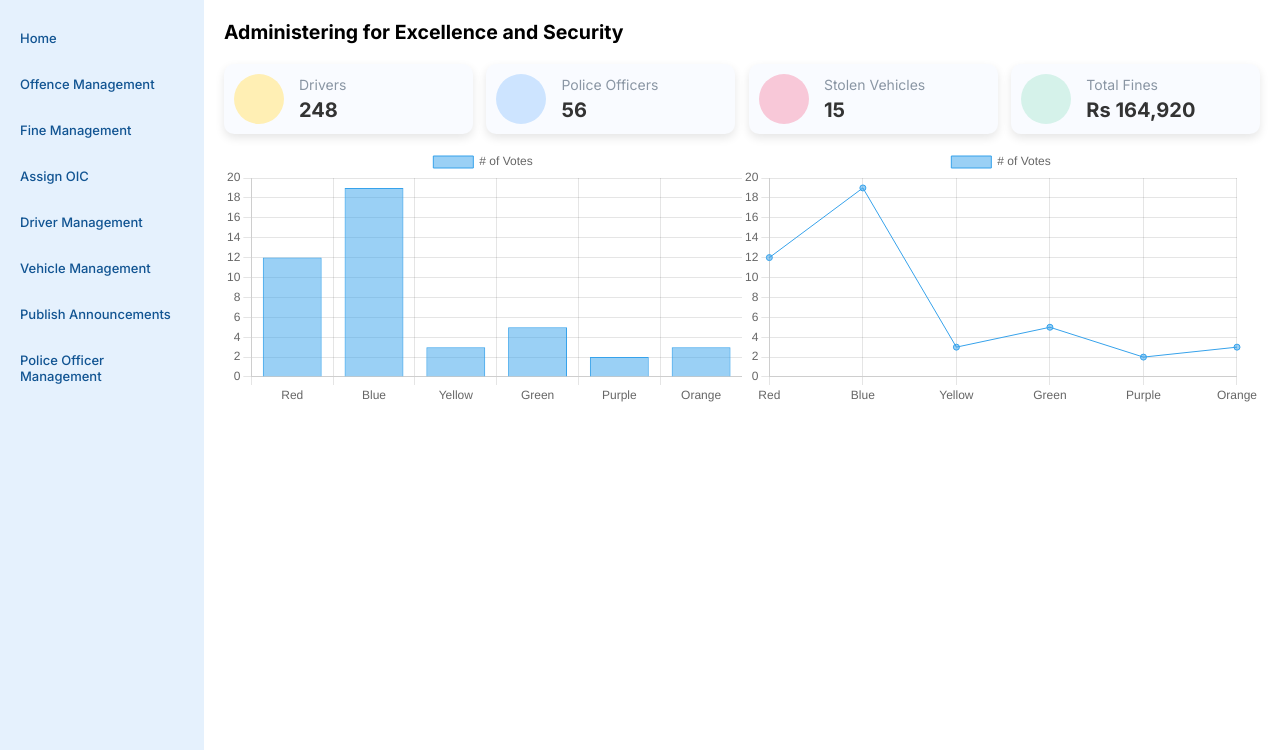
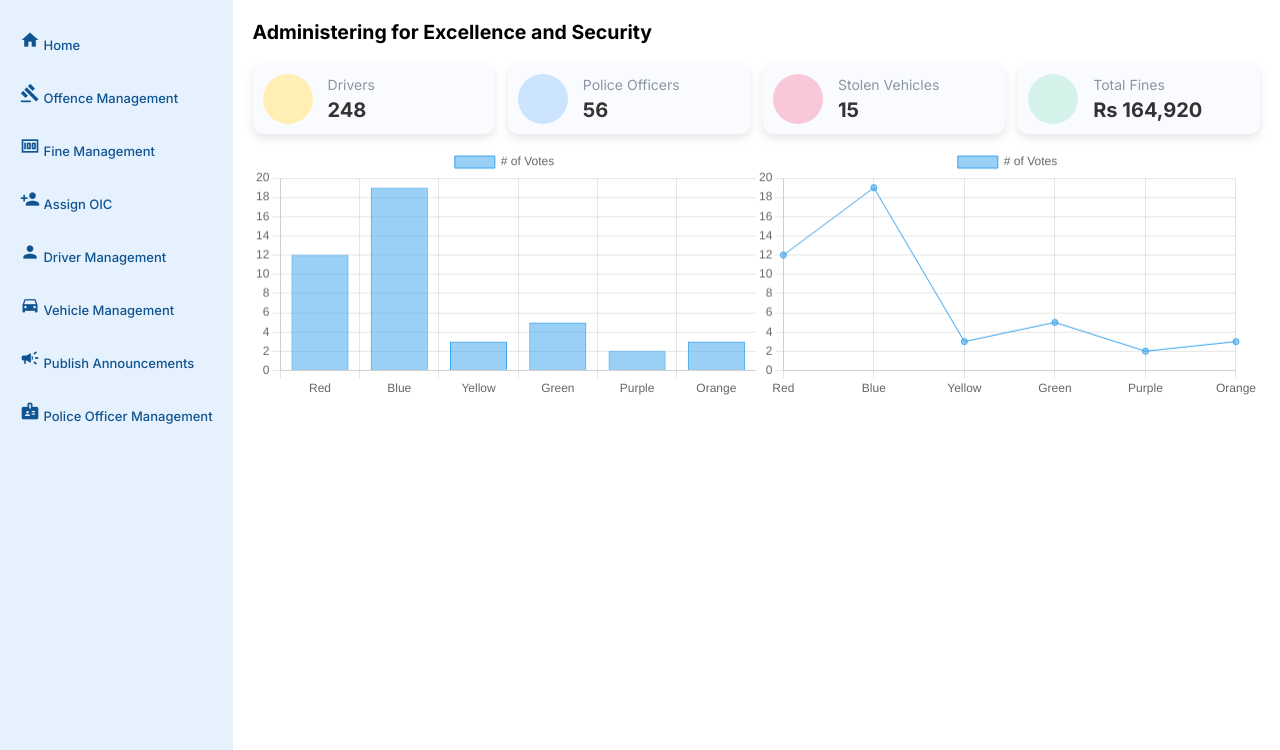
Before and after one commit to DigiFine-Org/DigiFine, a PHP site: page /dashboard/admin/index.php in a window 1280 px wide. Shown: the part 50-800 px from the top of the page. Run offline with PHP 8.4, Linux system fonts and the light colour scheme; the visitor is signed in with stand-in values (Sample User, id 1).

Commit message:
Adding icons to the side bar

```diff
--- a/dashboard/admin/index.php
+++ b/dashboard/admin/index.php
@@ -18,8 +18,10 @@ if ($_SESSION['user']['role'] !== 'admin') {
 <script src="https://cdn.jsdelivr.net/npm/chart.js"></script>
 
 
+
 <main>
     <?php include_once "../includes/navbar.php" ?>
+
 
     <div class="dashboard-layout">
         <?php include_once "../includes/sidebar.php" ?>
--- a/dashboard/dashboard.css
+++ b/dashboard/dashboard.css
@@ -290,3 +290,20 @@ table td.centered {
   transform: scale(1.02);
   box-shadow: 0px 0px 20px rgba(0, 0, 0, 0.2);
 }
+
+
+.material-icons {
+  font-family: 'Material Icons';
+  font-weight: normal;
+  font-style: normal;
+  font-size: 20px; /* Adjust size as needed */
+  line-height: 1;
+  letter-spacing: normal;
+  text-transform: none;
+  display: inline-block;
+  white-space: nowrap;
+  word-wrap: normal;
+  direction: ltr;
+  -webkit-font-feature-settings: 'liga';
+  -webkit-font-smoothing: antialiased;
+}
--- a/dashboard/includes/sidebar.php
+++ b/dashboard/includes/sidebar.php
@@ -2,46 +2,49 @@
 
 $sidebar_user = $_SESSION['user'];
 
-function renderLink(string $title, string $link)
+function renderLink(string $title, string $link, string $icon)
 {
     $path = rtrim($_SERVER['REQUEST_URI'], "/");
     $active = $path === $link || str_starts_with($path, $link . "?");
-    echo "<a href='$link' class=" . ($active ? "active" : "") . ">$title</a>";
+    echo "<a href='$link' class='" . ($active ? "active" : "") . "'>
+            <span class='material-icons'>$icon</span>
+            <span>$title</span>
+          </a>";
 }
 ?>
 <div class="sidebar">
     <?php if ($sidebar_user['role'] === 'oic'): ?>
         <!-- oic links -->
-        <?php renderLink("Home", "/digifine/dashboard/oic/index.php") ?>
-        <?php renderLink("Fines", "/digifine/dashboard/oic/fine-management/index.php") ?>
-        <?php renderLink("Station Officers", "/digifine/dashboard/oic/officer-management/index.php") ?>
-        <?php renderLink("Duty Submissions", "/digifine/dashboard/oic/duty-submissions/index.php") ?>
-        <?php renderLink("Assign Duties", "/digifine/dashboard/oic/assign-duties/index.php") ?>
+        <?php renderLink("Home", "/digifine/dashboard/oic/index.php", "home") ?>
+        <?php renderLink("Fines", "/digifine/dashboard/oic/fine-management/index.php", "money") ?>
+        <?php renderLink("Station Officers", "/digifine/dashboard/oic/officer-management/index.php", "group") ?>
+        <?php renderLink("Duty Submissions", "/digifine/dashboard/oic/duty-submissions/index.php", "description") ?>
+        <?php renderLink("Assign Duties", "/digifine/dashboard/oic/assign-duties/index.php", "assignment") ?>
     <?php endif ?>
 
     <?php if ($sidebar_user['role'] === 'officer'): ?>
-        <?php renderLink("Home", "/digifine/dashboard/officer/index.php") ?>
-        <?php renderLink("Check Vehicle Details", "/digifine/dashboard/officer/check-vehicle-details/index.php") ?>
-        <?php renderLink("Generate E-Ticket", "/digifine/dashboard/officer/generate-e-ticket/index.php") ?>
-        <?php renderLink("Verify Driver Details", "/digifine/dashboard/officer/verify-driver-details/index.php") ?>
-        <?php renderLink("Submit Duty", "/digifine/dashboard/officer/submit-duty/index.php") ?>
+        <?php renderLink("Home", "/digifine/dashboard/officer/index.php", "home") ?>
+        <?php renderLink("Check Vehicle Details", "/digifine/dashboard/officer/check-vehicle-details/index.php", "directions_car") ?>
+        <?php renderLink("Generate E-Ticket", "/digifine/dashboard/officer/generate-e-ticket/index.php", "receipt") ?>
+        <?php renderLink("Verify Driver Details", "/digifine/dashboard/officer/verify-driver-details/index.php", "person_search") ?>
+        <?php renderLink("Submit Duty", "/digifine/dashboard/officer/submit-duty/index.php", "send") ?>
     <?php endif ?>
 
     <?php if ($sidebar_user['role'] === 'driver'): ?>
-        <?php renderLink("Home", "/digifine/dashboard/driver/index.php") ?>
-        <?php renderLink("My Fines", "/digifine/dashboard/driver/my-fines/index.php") ?>
-        <?php renderLink("Gov-Offence List", "/digifine/dashboard/gov-fine-list/index.php") ?>
-        <?php renderLink("Payments", "/digifine/dashboard/driver/payments/index.php") ?>
+        <?php renderLink("Home", "/digifine/dashboard/driver/index.php", "home") ?>
+        <?php renderLink("My Fines", "/digifine/dashboard/driver/my-fines/index.php", "money_off") ?>
+        <?php renderLink("Gov-Offence List", "/digifine/dashboard/gov-fine-list/index.php", "list_alt") ?>
+        <?php renderLink("Payments", "/digifine/dashboard/driver/payments/index.php", "credit_card") ?>
     <?php endif ?>
 
     <?php if ($sidebar_user['role'] === 'admin'): ?>
-        <?php renderLink("Home", "/digifine/dashboard/admin/index.php") ?>
-        <?php renderLink("Offence Management", "/digifine/dashboard/admin/Offence-management/index.php") ?>
-        <?php renderLink("Fine Management", "/digifine/dashboard/admin/fine-management/index.php") ?>
-        <?php renderLink("Assign OIC", "/digifine/dashboard/admin/assign-oic/index.php") ?>
-        <?php renderLink("Driver Management", "/digifine/dashboard/admin/driver-management/index.php") ?>
-        <?php renderLink("Vehicle Management", "/digifine/dashboard/admin/vehicle-management/index.php") ?>
-        <?php renderLink("Publish Announcements", "/digifine/dashboard/admin/announcements/index.php") ?>
-        <?php renderLink("Police Officer Management", "/digifine/dashboard/admin/officer-management/index.php") ?>
+        <?php renderLink("Home", "/digifine/dashboard/admin/index.php", "home") ?>
+        <?php renderLink("Offence Management", "/digifine/dashboard/admin/Offence-management/index.php", "gavel") ?>
+        <?php renderLink("Fine Management", "/digifine/dashboard/admin/fine-management/index.php", "money") ?>
+        <?php renderLink("Assign OIC", "/digifine/dashboard/admin/assign-oic/index.php", "person_add") ?>
+        <?php renderLink("Driver Management", "/digifine/dashboard/admin/driver-management/index.php", "person") ?>
+        <?php renderLink("Vehicle Management", "/digifine/dashboard/admin/vehicle-management/index.php", "directions_car") ?>
+        <?php renderLink("Publish Announcements", "/digifine/dashboard/admin/announcements/index.php", "campaign") ?>
+        <?php renderLink("Police Officer Management", "/digifine/dashboard/admin/officer-management/index.php", "badge") ?>
     <?php endif ?>
 </div>
--- a/dashboard/oic/index.php
+++ b/dashboard/oic/index.php
@@ -91,7 +91,7 @@ $conn->close();
                 </div>
 
             </div>
-            <div class="navigation-tile-grid">
+            <!-- <div class="navigation-tile-grid">
                 <div class="tile police-stations">
                     <span>Police Stations</span>
                 </div>
@@ -101,7 +101,7 @@ $conn->close();
                 <div class="tile traffic-signs">
                     <span>Traffic Signs</span>
                 </div>
-            </div>
+            </div> -->
         </div>
     </div>
 </main>
--- a/includes/header.php
+++ b/includes/header.php
@@ -37,6 +37,7 @@ if (!is_null($authRequired)) {
         rel="stylesheet">
     <link rel="stylesheet" href="/digifine/styles/globals.css">
     <link rel="stylesheet" href="/digifine/styles/components.css">
+    <link href="https://fonts.googleapis.com/icon?family=Material+Icons" rel="stylesheet">
     <?php
     foreach ($pageStyles as $style) {
         echo "<link rel='stylesheet' href='$style'/>";
```
